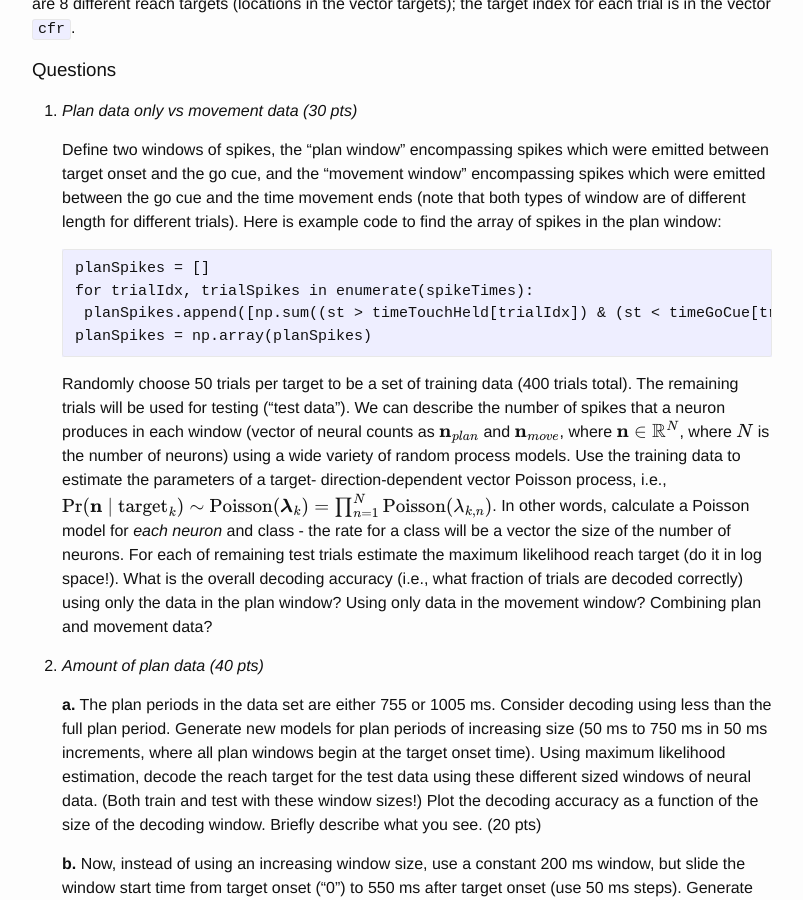
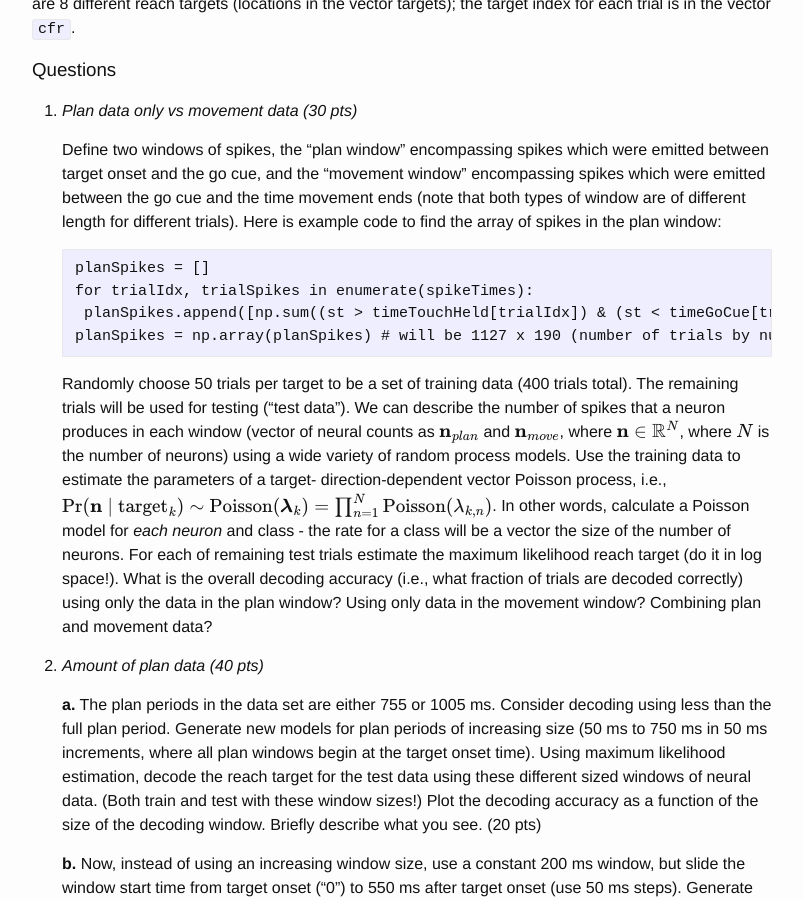
Before and after one commit to elec548/elec548.github.io, a Jekyll site: the page built from Assignments/hw3.md, in a window 1280 px wide and 900 px high, scrolled down 1183 px. Shown: the whole window, without its empty margins (238-1041 px from the left). Built offline with Jekyll 4.4.1, drawn with Linux system fonts in a browser that asks for light colours; formulas are drawn with MathJax 3.

Commit message:
Update hw3.md

````diff
--- a/Assignments/hw3.md
+++ b/Assignments/hw3.md
@@ -74,7 +74,7 @@ in the vector `cfr`.
 planSpikes = []
 for trialIdx, trialSpikes in enumerate(spikeTimes):
     planSpikes.append([np.sum((st > timeTouchHeld[trialIdx]) & (st < timeGoCue[trialIdx])) for st in trialSpikes])
-planSpikes = np.array(planSpikes)
+planSpikes = np.array(planSpikes) # will be 1127 x 190 (number of trials by number of neurons)
    ```
    Randomly choose 50 trials per target to be a set of training data
    (400 trials total). The remaining trials will be used for testing (“test data”). We can
````
